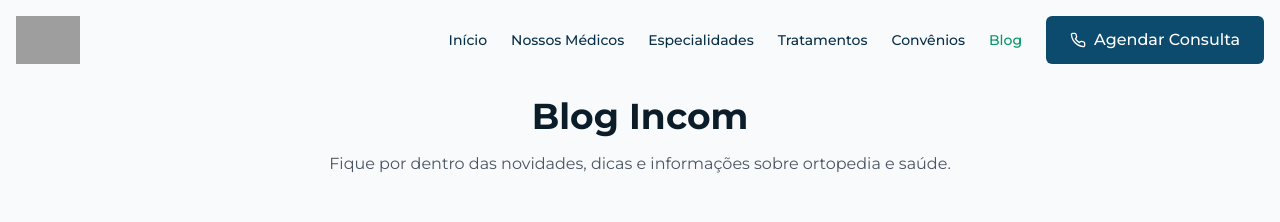
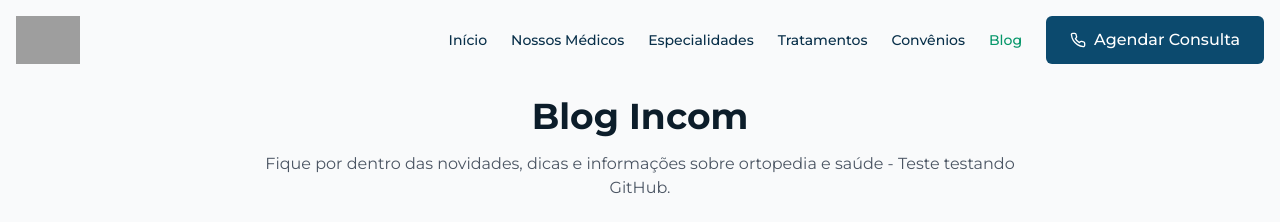
Before and after one commit to raysrego/site-incom, a React (Vite) app: page /blog in a window 1280 px wide. Shown: the top 222 px of the page. Built offline with nearby package versions, Linux system fonts and the light colour scheme; grey boxes are pictures that could not be loaded.

Commit message:
Update BlogPage.tsx

```diff
--- a/src/pages/BlogPage.tsx
+++ b/src/pages/BlogPage.tsx
@@ -8,7 +8,7 @@ const BlogPage: React.FC = () => {
       <div className="container">
         <h1 className="text-3xl md:text-4xl font-bold mb-4 text-center">Blog Incom</h1>
         <p className="text-center text-gray-600 max-w-3xl mx-auto mb-12">
-          Fique por dentro das novidades, dicas e informações sobre ortopedia e saúde.
+          Fique por dentro das novidades, dicas e informações sobre ortopedia e saúde - Teste testando GitHub.
         </p>
 
         <div className="grid grid-cols-1 lg:grid-cols-3 gap-8">
```
